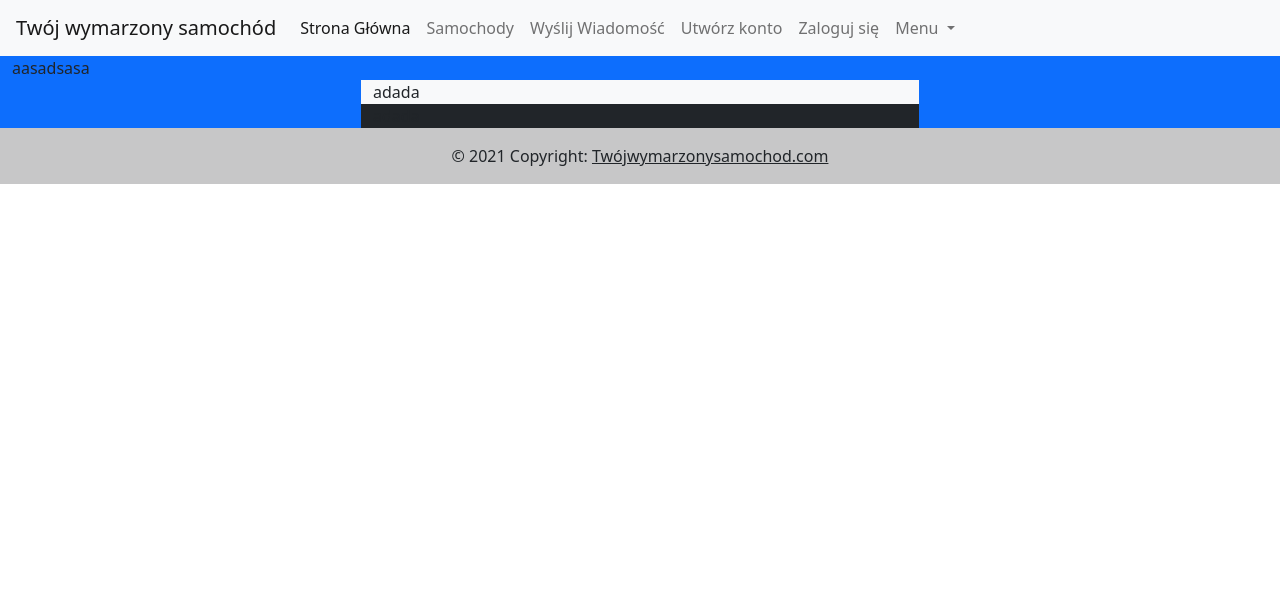
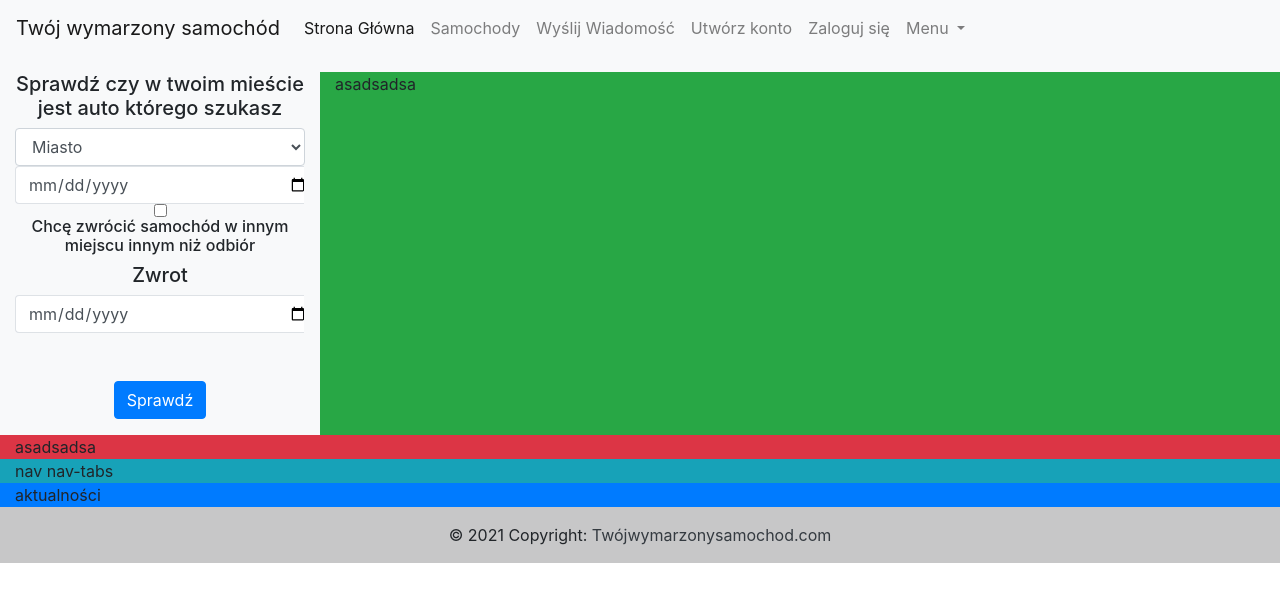
Before and after one commit to JBaczkoeski/projekt-wypozyczalni-samochodowej, a PHP site: page /projekt.php in a window 1280 px wide. Shown: the top 602 px of the page. Run offline with PHP 8.4, Linux system fonts and the light colour scheme; some libraries are stand-ins or nearby versions.

Commit message:
Naprawione 10.08.21
Działa wszystko bt 4.6 pomyśleć jak zrobić karuzelę w js lub coś ciekawszego

```diff
--- a/bt.php
+++ b/bt.php
@@ -1,8 +1,9 @@
-<script src="https://code.jquery.com/jquery-3.3.1.slim.min.js" integrity="sha384-q8i/X+965DzO0rT7abK41JStQIAqVgRVzpbzo5smXKp4YfRvH+8abtTE1Pi6jizo" crossorigin="anonymous"></script>
-<script src="https://cdnjs.cloudflare.com/ajax/libs/popper.js/1.14.6/umd/popper.min.js" integrity="sha384-wHAiFfRlMFy6i5SRaxvfOCifBUQy1xHdJ/yoi7FRNXMRBu5WHdZYu1hA6ZOblgut" crossorigin="anonymous"></script>
-<script src="https://stackpath.bootstrapcdn.com/bootstrap/4.2.1/js/bootstrap.min.js" integrity="sha384-B0UglyR+jN6CkvvICOB2joaf5I4l3gm9GU6Hc1og6Ls7i6U/mkkaduKaBhlAXv9k" crossorigin="anonymous"></script>
-<link rel="stylesheet" href="https://stackpath.bootstrapcdn.com/bootstrap/4.2.1/css/bootstrap.min.css" integrity="sha384-GJzZqFGwb1QTTN6wy59ffF1BuGJpLSa9DkKMp0DgiMDm4iYMj70gZWKYbI706tWS" crossorigin="anonymous">
-<link href="https://cdn.jsdelivr.net/npm/bootstrap@5.0.2/dist/css/bootstrap.min.css" rel="stylesheet" integrity="sha384-EVSTQN3/azprG1Anm3QDgpJLIm9Nao0Yz1ztcQTwFspd3yD65VohhpuuCOmLASjC" crossorigin="anonymous">
-<script src="https://cdn.jsdelivr.net/npm/bootstrap@5.0.2/dist/js/bootstrap.bundle.min.js" integrity="sha384-MrcW6ZMFYlzcLA8Nl+NtUVF0sA7MsXsP1UyJoMp4YLEuNSfAP+JcXn/tWtIaxVXM" crossorigin="anonymous"></script>
-<script src="https://cdn.jsdelivr.net/npm/@popperjs/core@2.9.2/dist/umd/popper.min.js" integrity="sha384-IQsoLXl5PILFhosVNubq5LC7Qb9DXgDA9i+tQ8Zj3iwWAwPtgFTxbJ8NT4GN1R8p" crossorigin="anonymous"></script>
-<script src="https://cdn.jsdelivr.net/npm/bootstrap@5.0.2/dist/js/bootstrap.min.js" integrity="sha384-cVKIPhGWiC2Al4u+LWgxfKTRIcfu0JTxR+EQDz/bgldoEyl4H0zUF0QKbrJ0EcQF" crossorigin="anonymous"></script>
+<?php
+echo'
+<link rel="stylesheet" href="https://cdn.jsdelivr.net/npm/bootstrap@4.6.0/dist/css/bootstrap.min.css" integrity="sha384-B0vP5xmATw1+K9KRQjQERJvTumQW0nPEzvF6L/Z6nronJ3oUOFUFpCjEUQouq2+l" crossorigin="anonymous">
+<script src="https://code.jquery.com/jquery-3.5.1.slim.min.js" integrity="sha384-DfXdz2htPH0lsSSs5nCTpuj/zy4C+OGpamoFVy38MVBnE+IbbVYUew+OrCXaRkfj" crossorigin="anonymous"></script>
+<script src="https://cdn.jsdelivr.net/npm/bootstrap@4.6.0/dist/js/bootstrap.bundle.min.js" integrity="sha384-Piv4xVNRyMGpqkS2by6br4gNJ7DXjqk09RmUpJ8jgGtD7zP9yug3goQfGII0yAns" crossorigin="anonymous"></script>
+
+
+';
+?>
--- a/projekt.css
+++ b/projekt.css
@@ -1,28 +1,28 @@
-.panel-body {
-    padding: 0px;
+
+.form-control[type=date]::-webkit-inner-spin-button,
+.form-control[type=date]::-webkit-clear-button,
+.form-control[type=date]::-webkit-outer-spin-button {
+  -webkit-appearance: none;
+  margin: 0;
 }
 
-.col-sm-2 {
-    width: 9.667%;
-	position: relative;
-	right: 46px;
-    bottom: 6px;
+.form-control[type=date]::-webkit-calendar-picker-indicator {
+    color: rgba(0,0,0,0);
+    background-color: rgba(0,0,0,0);
+    position: relative;
+    z-index: 1;
+    transform: translateX(16px);
+    cursor: pointer;
 }
-.row {
+
+.z-index-1 {
     position: relative;
-    bottom: 40px;
+    z-index: -1;
 }
-.menu {
-top: 6px;
-right: -30px;
+
+
+.form-control:focus {
+    outline: 0 !important;
+    border-color: initial;
+    box-shadow: none;
 }
-.menu2{
-	position: relative;
-	bottom: 6px;
-}
-.formularz{
-	width: 15%;
-}
-.menu3{
-	right: 80px;
-}
--- a/projekt.php
+++ b/projekt.php
@@ -8,19 +8,58 @@ include ('navbar.php');
 	<meta charset="UTF-8">
 	<title>Twój wymarzony samochód</title>
 	<link rel="stylesheet" href="projekt.css">
-
 </head>
 <body>
-<div class="container-fluid col-12 bg-primary">
-aasadsasa
-	<div class="container col-12">
-	<div class="container col-6 bg-light">
-		adada
-	</div>
-	<div class="container col-6 bg-dark">
-		adada
-	</div>
-	</div>
+<div class="container-fluid bg-dark">
+	<div class="row">
+		<div class="container col-12  bg-light">
+			<div class="row">
+				<div class="container col-3  text-center mt-3">
+					<h5>Sprawdź czy w twoim mieście jest auto którego szukasz</h5>
+						<form>
+							<select id="inputState" class="form-control ">
+								<option selected disabled>Miasto</option>
+							</select>
+							<div class="input-group">
+                				<input class="form-control py-2 border-right-0 border" type="date" value="date1" id="example-input" placeholder="Wybierz datę">
+               					<span class="input-group-append ml-n4 z-index-1">
+                    			<button class="btn btn-light border-left-0 border bg-white">
+                        			<i class="fa fa-calendar-alt"></i>
+                    			</button>
+                				</span>
+            				</div>
+							<input class="variant_checkbox" name="start_finish_location" value="1" id="start_finish_location" type="checkbox">
+							<i></i><input value="0" name="start_finish_location" type="hidden"><label for="start_finish_location" class="var_checkbox h6">
+								Chcę zwrócić samochód w innym miejscu innym niż odbiór
+							</label>
+							<h5>Zwrot</h5>
+							<div class="input-group">
+                				<input class="form-control py-2 border-right-0 border" type="date" value="date1" id="example-input" placeholder="Wybierz datę">
+               					<span class="input-group-append ml-n4 z-index-1">
+                    			<button class="btn btn-light border-left-0 border bg-white">
+                        			<i class="fa fa-calendar-alt"></i>
+                    			</button>
+                				</span>
+            				</div><br></br>
+							<button type="submit" class="btn btn-primary">Sprawdź</button>
+
+						</form>
+				</div>
+				<div class="container col-9 bg-success mt-3">
+					asadsadsa
+				</div>
+				<div class="container col-12 bg-danger">
+					asadsadsa
+				</div>
+				<div class="container col-12 bg-info">
+					nav nav-tabs
+				</div>
+				<div class="container col-12 bg-primary">
+					aktualności
+				</div>
+			</div>
+		</div>
+</div>
 </div>
 </body>
 </html>
```
